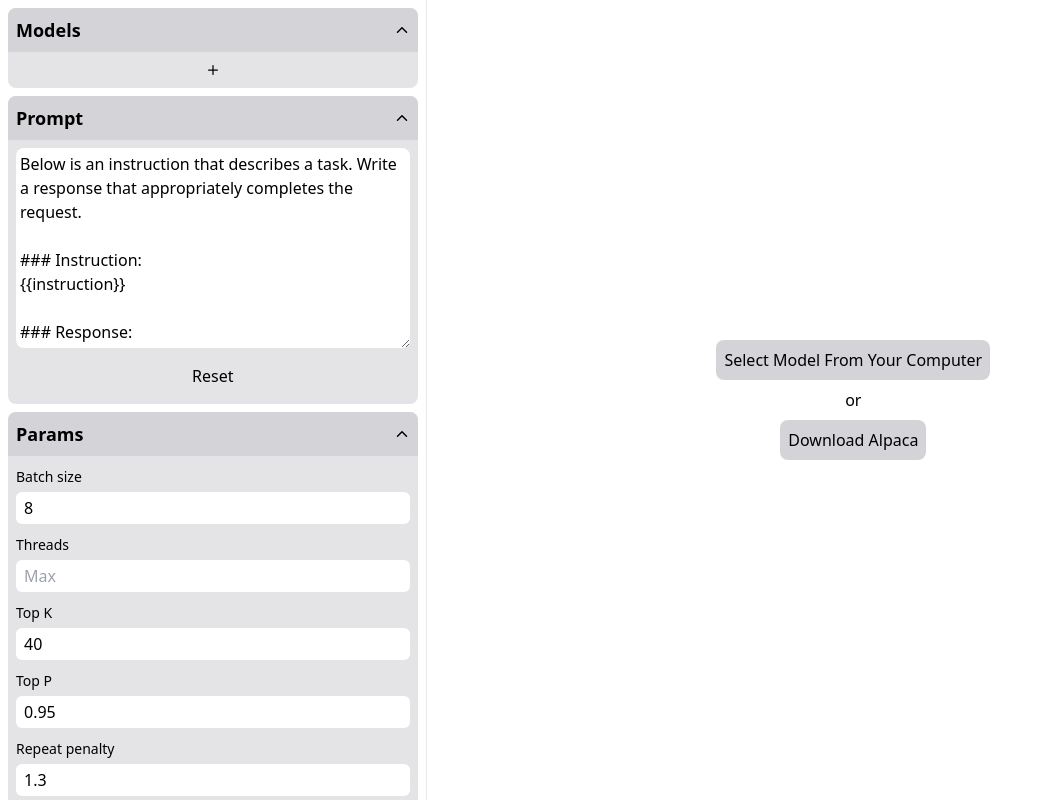
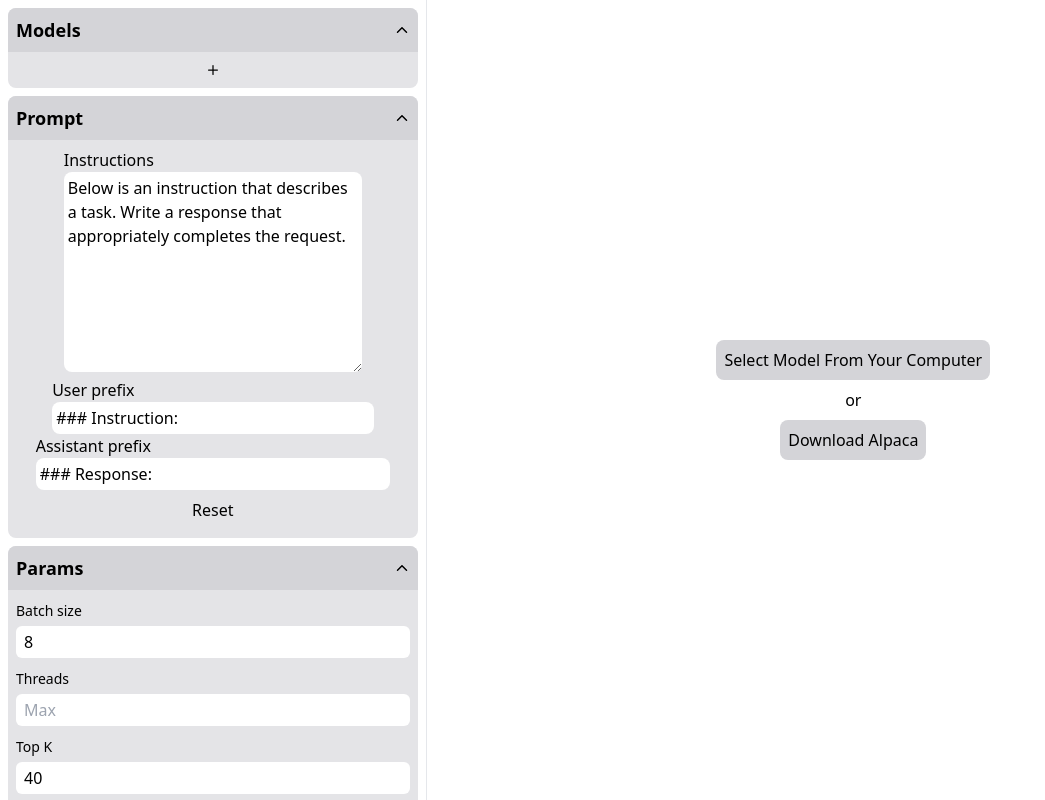
Before and after one commit to rustformers/llm, a React (Vite) app in the folder tauri-app/: page / in a window 1280 px wide. Shown: the whole page, without its empty margins (0-1045 px from the left). Built offline with nearby package versions, Linux system fonts and the light colour scheme.

Commit message:
separated prompt parts

```diff
--- a/tauri-app/src/components/Menu.tsx
+++ b/tauri-app/src/components/Menu.tsx
@@ -1,7 +1,7 @@
 import { parameterProps, Params as ParamsType, useStore } from "../hooks/useStore";
 import { useState } from "react";
 import { IoIosArrowDown, IoIosTrash, IoIosAdd } from "react-icons/io";
-import { defaultParams, instructionString } from "../config";
+import { defaultParams } from "../config";
 
 export const Menu = () => {
   return (
@@ -89,13 +89,28 @@ const Prompt = () => {
   const resetPrompt = useStore((state) => state.resetPrompt);
 
   return (
-    <Section title="Prompt" className="flex flex-col items-center space-y-2 p-2">
-      <textarea value={prompt} className="min-h-[200px] w-full rounded-lg p-1" onChange={(e) => setPrompt(e.target.value)} />
-      {!prompt.includes(instructionString) && (
-        <p className="text-sm text-red-500">
-          Doesn't have <span className="">{"{{instruction}}"}</span> in it!
-        </p>
-      )}
+    <Section title="Prompt" className="flex flex-col items-center space-y- p-2">
+      <div>
+        <label>Instructions</label>
+        <textarea
+          value={prompt.instruction}
+          className="min-h-[200px] w-full rounded-lg p-1"
+          onChange={(e) => setPrompt({ instruction: e.target.value })}
+        />
+      </div>
+      <div>
+        <label>User prefix</label>
+        <input value={prompt.userPrefix} className="w-full rounded-lg p-1" onChange={(e) => setPrompt({ ...prompt, userPrefix: e.target.value })} />
+      </div>
+      <div>
+        <label>Assistant prefix</label>
+        <input
+          value={prompt.assistantPrefix}
+          className="w-full rounded-lg p-1"
+          onChange={(e) => setPrompt({ ...prompt, assistantPrefix: e.target.value })}
+        />
+      </div>
+
       <button className="hover:bg-zinc-300 p-2 rounded-lg" onClick={resetPrompt}>
         Reset
       </button>
--- a/tauri-app/src/config.ts
+++ b/tauri-app/src/config.ts
@@ -2,15 +2,11 @@ import { Params } from "./hooks/useStore";
 export const alpacaName = "ggml-alpaca-7b-q4.bin";
 export const alpacaUrl = "https://gateway.estuary.tech/gw/ipfs/QmQ1bf2BTnYxq73MFJWu1B7bQ2UD6qG7D7YDCxhTndVkPC";
 
-export const instructionString = "{{instruction}}";
-
-export const defaultPrompt = `Below is an instruction that describes a task. Write a response that appropriately completes the request.
-
-### Instruction:
-${instructionString}
-
-### Response:
-`;
+export const defaultPrompt = {
+  instruction: "Below is an instruction that describes a task. Write a response that appropriately completes the request.",
+  userPrefix: "### Instruction:",
+  assistantPrefix: "### Response:",
+};
 
 export const defaultParams: Params = {
   n_batch: 8,
--- a/tauri-app/src/helpers/index.ts
+++ b/tauri-app/src/helpers/index.ts
@@ -1,7 +1,13 @@
-import { instructionString } from "../config";
+import { Prompt } from "../hooks/useStore";
 
 export const getRandomId = () => `${Math.random()}`.slice(2);
 
-export const getPrompt = (prompt: string, instruction: string) => {
-  return prompt.replace(instructionString, instruction);
+export const getPrompt = (prompt: Prompt, message: string) => {
+  return `${prompt.instruction}
+
+  ${prompt.userPrefix}
+  ${message}
+
+  ${prompt.assistantPrefix}
+  `;
 };
--- a/tauri-app/src/hooks/useComplete.ts
+++ b/tauri-app/src/hooks/useComplete.ts
@@ -16,7 +16,7 @@ export const useComplete = () => {
   const addMessage = useStore((s) => s.addMessage);
   const editMessage = useStore((s) => s.editMessage);
   const params = useStore((s) => s.params);
-  const layout = useStore((s) => s.prompt);
+  const prompt = useStore((s) => s.prompt);
   const isGenerating = useStore((s) => s.isGenerating);
   const setIsGenerating = useStore((s) => s.setIsGenerating);
   const model = useModel();
@@ -26,9 +26,9 @@ export const useComplete = () => {
     if (isGenerating) return;
     const id = getRandomId();
     addMessage({ id, message: "", type: "asssistant" });
-    const prompt = getPrompt(layout, instruction);
+    const inputPrompt = getPrompt(prompt, instruction);
     setIsGenerating(true);
-    await complete({ prompt, id, path: model.path, ...params });
+    await complete({ prompt: inputPrompt, id, path: model.path, ...params });
     setIsGenerating(false);
   };
 
--- a/tauri-app/src/hooks/useStore.ts
+++ b/tauri-app/src/hooks/useStore.ts
@@ -19,6 +19,11 @@ export type Params = {
   repeat_penalty?: number;
   temp?: number;
   num_predict?: number;
+};
+export type Prompt = {
+  instruction: string;
+  userPrefix: string;
+  assistantPrefix: string;
 };
 export type InputParams = Params & {
   path: string;
@@ -45,9 +50,11 @@ export type Message = {
 export type Store = {
   params: Params;
   setParams: (params: Partial<Params>) => void;
-  prompt: string;
-  setPrompt: (prompt: string) => void;
+
+  prompt: Prompt;
+  setPrompt: (prompt: Partial<Prompt>) => void;
   resetPrompt: () => void;
+
   isGenerating: boolean;
   setIsGenerating: (isGenerating: boolean) => void;
 
@@ -78,8 +85,9 @@ export const useStore = create(
 
       isActive: false,
       setIsActive: (isActive) => set({ isActive }),
+
       prompt: defaultPrompt,
-      setPrompt: (prompt) => set({ prompt }),
+      setPrompt: (prompt) => set((s) => ({ ...s.prompt, prompt })),
       resetPrompt: () => set({ prompt: defaultPrompt }),
 
       isGenerating: false,
```
